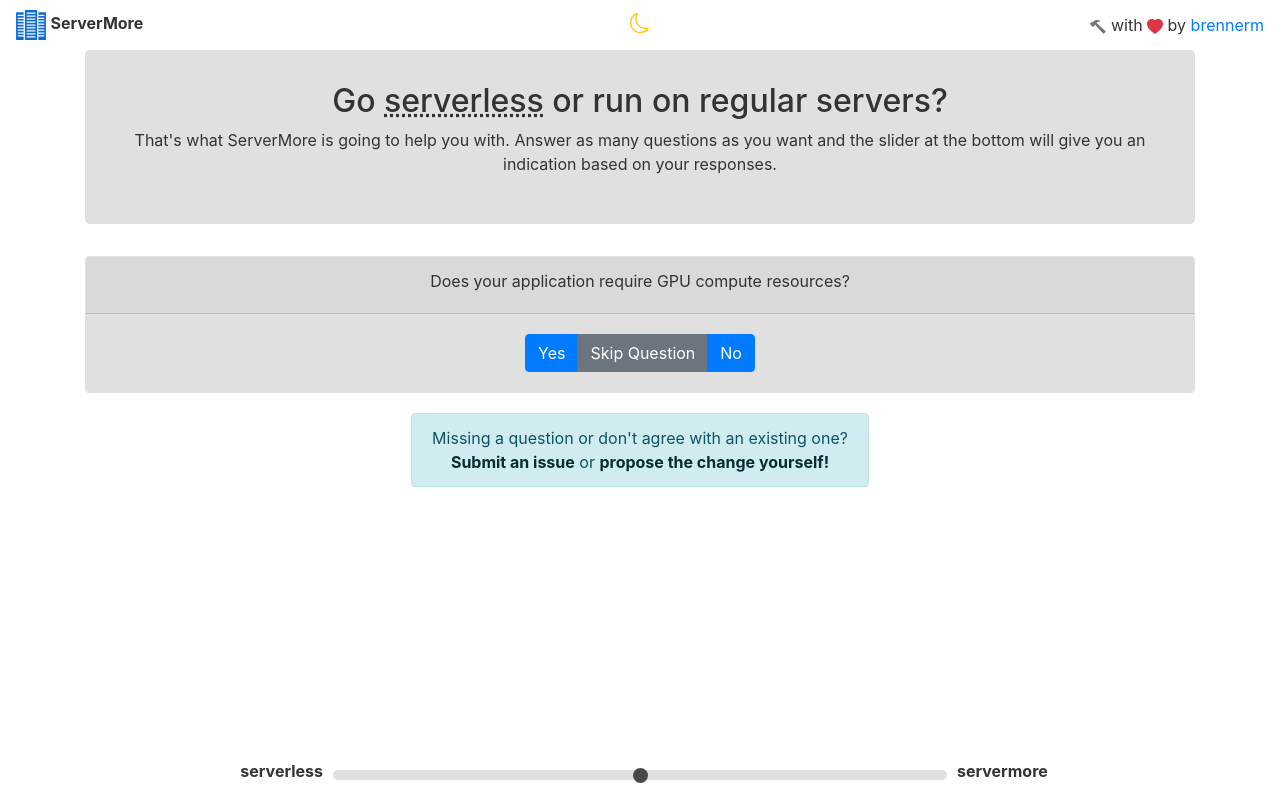
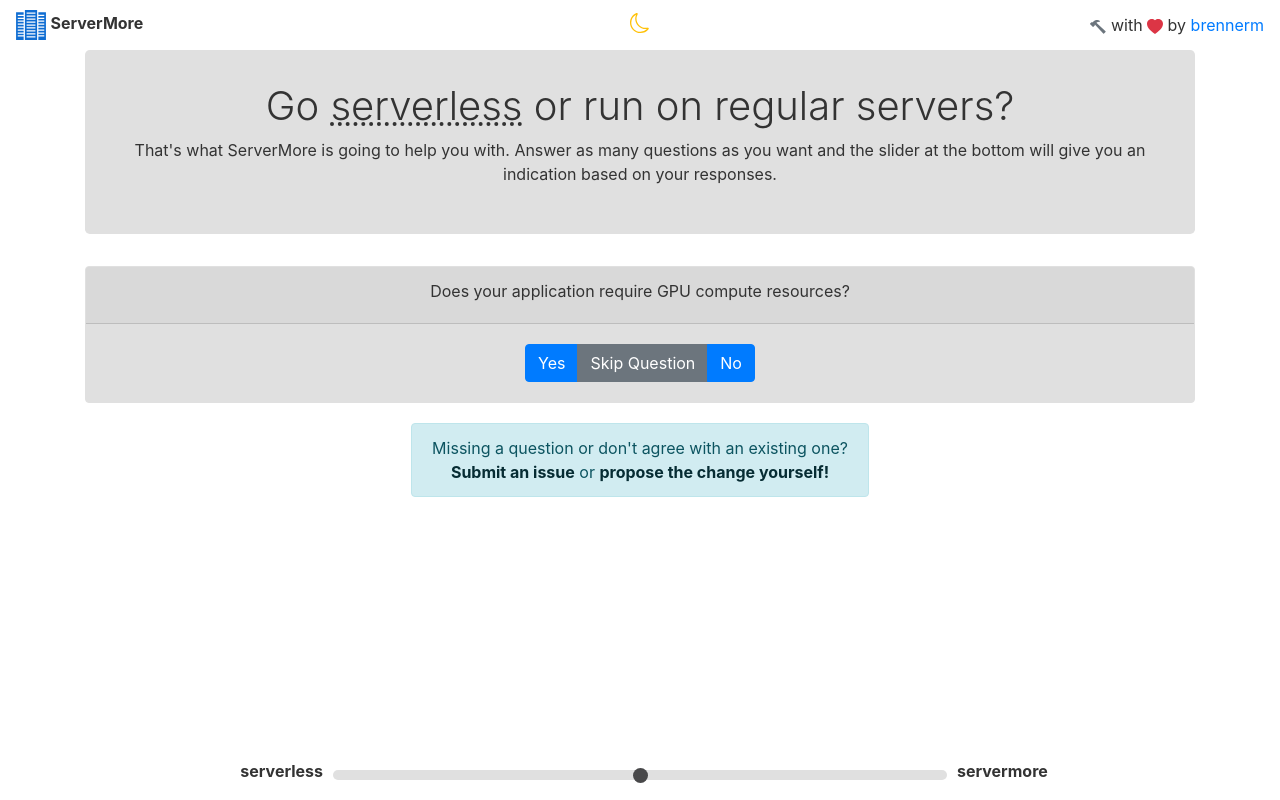
Before and after one commit to brennerm/servermore, a React (Create React App) app: page / in a window 1280 px wide. Built offline with nearby package versions, Linux system fonts and the light colour scheme.

Commit message:
make h2 h1

```diff
--- a/src/App.css
+++ b/src/App.css
@@ -86,7 +86,6 @@
   height: 50px;
 }
 
-
 #header div {
   padding-left: 0;
   padding-right: 0;
@@ -110,3 +109,9 @@
   text-decoration: underline;
   text-decoration-style: dotted;
 }
+
+.display-5 {
+  font-size: 2.5rem;
+  font-weight: 300;
+  line-height: 1.2;
+}
--- a/src/App.tsx
+++ b/src/App.tsx
@@ -106,7 +106,7 @@
             <Row>
               <Col>
                 <Jumbotron>
-                  <h2>
+                  <h1 className="display-5">
                     Go <OverlayTrigger trigger="click" key="top" placement="top"
                       overlay={
                         <Tooltip id={`tooltip-top`}>
@@ -115,7 +115,7 @@
                       }>
                       <span className="tooltip-text">serverless</span>
                     </OverlayTrigger> or run on regular servers?
-                  </h2>
+                  </h1>
                   <p>
                     That's what ServerMore is going to help you with.
                     Answer as many questions as you want and the slider at the bottom will give you an indication based on your responses.
```
